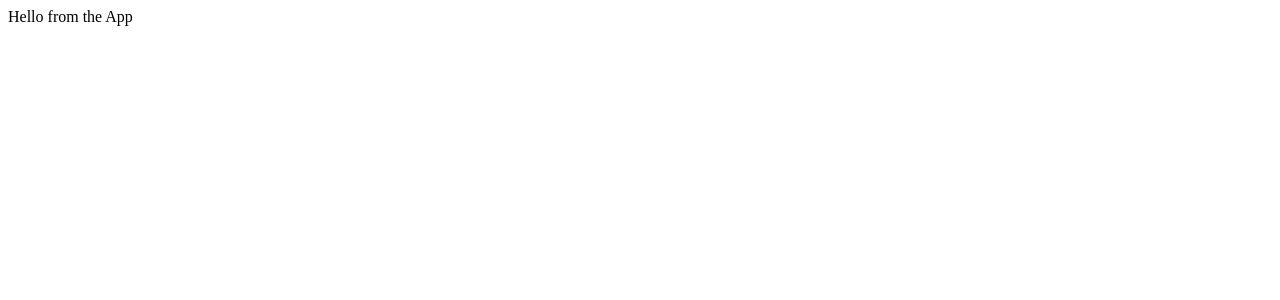
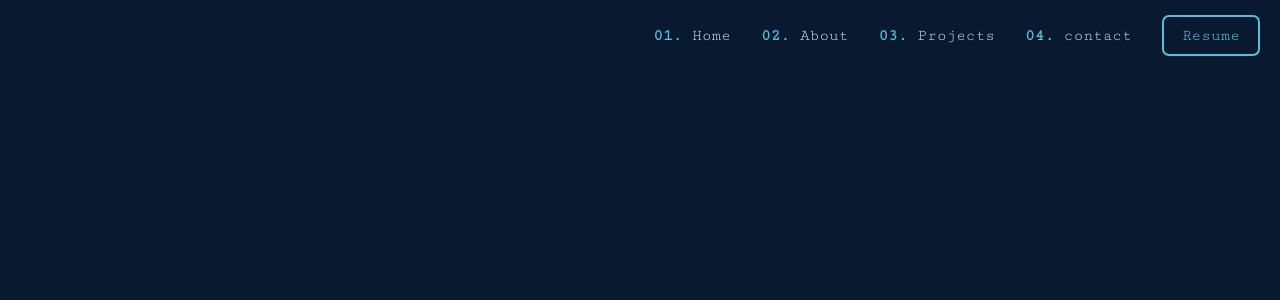
Before and after one commit to momo0999/mohannad-zitoun-portfolio, a React (Create React App) app: page / in a window 1280 px wide. Shown: the top 300 px of the page. Built offline with nearby package versions, Linux system fonts and the light colour scheme.

Commit message:
create navbar

```diff
--- a/package.json
+++ b/package.json
@@ -3,6 +3,8 @@
   "version": "0.1.0",
   "private": true,
   "dependencies": {
+    "@material-ui/core": "^4.11.2",
+    "@material-ui/icons": "^4.11.2",
     "@testing-library/jest-dom": "^5.11.4",
     "@testing-library/react": "^11.1.0",
     "@testing-library/user-event": "^12.1.10",
--- a/src/components/App.js
+++ b/src/components/App.js
@@ -1,7 +1,12 @@
 import React from 'react';
+import Navbar from './navbars/Navbar';
 
 const App = () => {
-  return <div>Hello from the App</div>;
+  return (
+    <div>
+      <Navbar />
+    </div>
+  );
 };
 
 export default App;
--- /dev/null
+++ b/src/components/navbars/Navbar.css
@@ -0,0 +1,63 @@
+@import url('https://fonts.googleapis.com/css2?family=Cutive+Mono&display=swap');
+
+.navbar {
+  display: flex;
+  justify-content: flex-end;
+  align-items: center;
+  height: 70px;
+  width: 100%;
+}
+
+.navbar__nav-number {
+  color: var(--special-color);
+  padding-right: 10px;
+  font-weight: 600;
+}
+
+.navbar__nav {
+  padding-right: 20px;
+}
+
+.navbar__nav > ul {
+  display: flex;
+  justify-content: space-between;
+  align-items: center;
+}
+
+.navbar__nav > ul li a {
+  margin-left: 30px;
+  color: #c2ccec;
+  transition: color 0.2s ease-in;
+}
+
+.navbar__nav-resume {
+  border: 2px solid #56bfde;
+  color: #56bfde !important;
+  padding: 10px 18px;
+  border-radius: 7px;
+}
+
+.navbar__nav-resume:hover {
+  background-color: #212f43;
+}
+
+.navbar__nav > ul li a:hover {
+  color: #56bfde;
+}
+
+.navbar__nav > ul li {
+  transition: transform 0.2s ease-in;
+}
+
+.navbar__nav > ul li:hover {
+  transform: scale(1.04);
+}
+
+@media only screen and (max-width: 768px) {
+  .navbar {
+    flex-direction: column;
+    justify-content: center;
+    align-items: center;
+    margin-bottom: 20px;
+  }
+}
--- /dev/null
+++ b/src/components/navbars/Navbar.js
@@ -0,0 +1,40 @@
+import React from 'react';
+import './Navbar.css';
+
+const Navbar = () => {
+  return (
+    <div className='navbar'>
+      <div className='navbar__nav'>
+        <ul>
+          <li>
+            <a href='#home'>
+              <span className='navbar__nav-number'>01.</span>Home
+            </a>
+          </li>
+          <li>
+            <a href='#about'>
+              <span className='navbar__nav-number'>02.</span>About
+            </a>
+          </li>
+          <li>
+            <a href='#projects'>
+              <span className='navbar__nav-number'>03.</span>Projects
+            </a>
+          </li>
+          <li>
+            <a href='#contact'>
+              <span className='navbar__nav-number'>04.</span>contact
+            </a>
+          </li>
+          <li>
+            <a className='navbar__nav-resume' href='#'>
+              Resume
+            </a>
+          </li>
+        </ul>
+      </div>
+    </div>
+  );
+};
+
+export default Navbar;
--- a/src/index.css
+++ b/src/index.css
@@ -1,5 +1,55 @@
+@import url('https://fonts.googleapis.com/css2?family=Cutive+Mono&display=swap');
+@import url('https://fonts.googleapis.com/css2?family=Open+Sans:wght@600&display=swap');
+@import url('https://fonts.googleapis.com/css2?family=Open+Sans:wght@300&display=swap');
+
+:root {
+  --background-color: #09192f;
+  --font-color: #c2ccec;
+  --special-color: #56bfde;
+}
+
 * {
   margin: 0;
   padding: 0;
   box-sizing: border-box;
+  scroll-behavior: smooth;
 }
+
+/* #c2ccec navbar anchor tags */
+
+/* #c2ccec name h1  */
+
+/* I am a front end #8892b0 */
+/* #56bfde blue */
+body {
+  background-color: var(--background-color);
+  color: var(--font-color);
+}
+
+a {
+  font-family: 'Cutive Mono', monospace, sans-serif;
+  text-decoration: none;
+}
+
+p {
+  font-family: 'Open Sans', sans-serif;
+  font-weight: 300;
+  font-size: 18px;
+  line-height: 1.7;
+}
+
+li {
+  list-style: none;
+}
+
+h1 {
+  font-family: 'open', sans-serif;
+  font-weight: 600;
+  font-size: 70px;
+}
+
+h2 {
+  font-family: 'Open Sans', sans-serif;
+  font-weight: 600;
+  font-size: 25px;
+}
--- a/src/index.js
+++ b/src/index.js
@@ -1,6 +1,6 @@
 import React from 'react';
 import ReactDOM from 'react-dom';
 import App from './components/App';
-import './index.js';
+import './index.css';
 
 ReactDOM.render(<App />, document.getElementById('root'));
```
Also changed, not shown: 1 other file (tests, documents, lock files or other folders).
